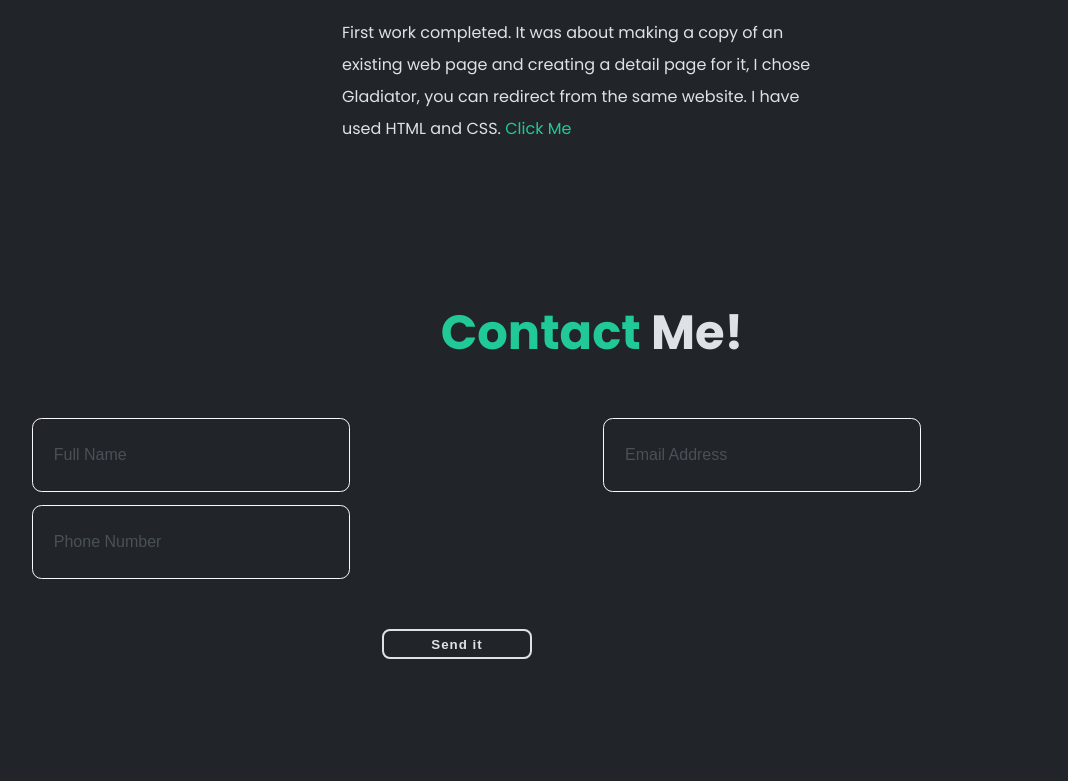
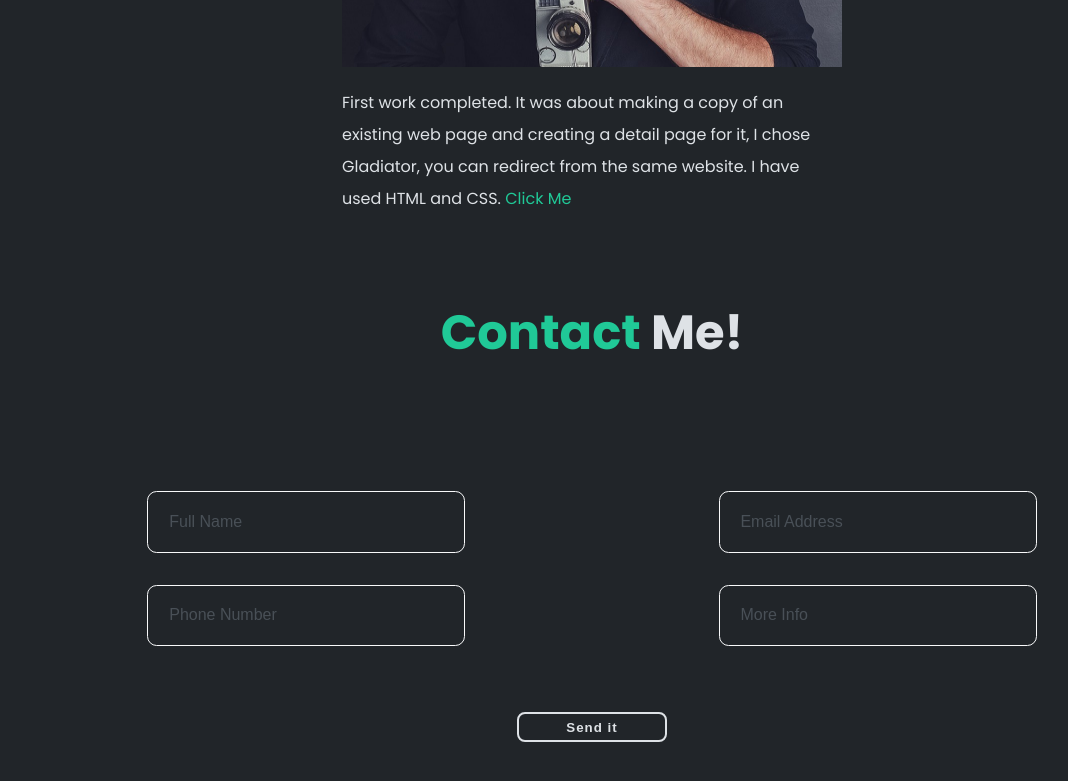
Before and after one commit to Driazzt/portfolio, a plain HTML site: page index.html in a window 1280 px wide. Shown: the part 2939-3720 px from the top of the page, without its empty margins (48-1116 px from the left). Drawn offline with Linux system fonts and the light colour scheme.

Commit message:
last fixes

```diff
--- a/index.html
+++ b/index.html
@@ -6,6 +6,8 @@
     <title>Personal Portfolio Héctor</title>
     <link rel="stylesheet" href="styles.css" />
   </head>
+
+  <!--------- BODY ---------->
 
   <body>
     <header class="header">
@@ -23,6 +25,8 @@
         </svg>
       </a>
 
+      <!--------- NAV BAR ---------->
+
       <nav class="navbar">
         <a href="#home" class="active">Home</a>
         <a href="#about">About</a>
@@ -31,6 +35,8 @@
         <a href="#contact">Contact</a>
       </nav>
     </header>
+
+    <!--------- HOME ---------->
 
     <section class="home" id="home">
       <div class="home-content">
@@ -48,6 +54,8 @@
           <a href="#">Let's talk</a>
         </div>
       </div>
+
+      <!--------- SVGS HOME ---------->
 
       <div class="svg-icons">
         <a href="https://x.com/hectormm96" target="_blank" class="twitter-svg">
@@ -115,6 +123,9 @@
         </a>
       </div>
     </section>
+
+    <!--------- ABOUT ---------->
+
     <section class="about" id="about">
       <h2 class="heading">About<span> Me</span></h2>
       <div class="about-img">
@@ -131,6 +142,8 @@
         </p>
       </div>
     </section>
+
+    <!--------- SKILLS ---------->
 
     <section class="container" id="skills">
       <div class="bar">
@@ -158,6 +171,8 @@
       </div>
     </section>
 
+    <!--------- PORTFOLIO ---------->
+
     <section class="portfolio" id="portfolio">
       <div class="title">
         <h2>Portfolio</h2>
@@ -174,6 +189,8 @@
         </p>
       </div>
     </section>
+
+    <!--------- CONTACT ---------->
 
     <section class="contact" id="contact">
       <h2 class="heading">Contact <span> Me! </span></h2>
@@ -195,6 +212,10 @@
             <input type="number" placeholder="Phone Number" required />
             <span class="focus"></span>
           </div>
+          <div class="input-field">
+            <input type="text" placeholder="More Info" required />
+            <span class="focus"></span>
+          </div>
         </div>
 
         <div class="btn-box btns">
--- a/styles.css
+++ b/styles.css
@@ -53,6 +53,8 @@
   --color-body-bg-rgb: 255, 255, 255;
 }
 
+/* -------- NAV BAR --------  */
+
 .header {
   position: fixed;
   top: 0;
@@ -75,7 +77,7 @@
 }
 
 .logo:hover {
-  fill: var(--color-teal);
+  fill: var(--color-gray-300);
 }
 
 .navbar a {
@@ -90,6 +92,8 @@
 .navbar a.active {
   color: var(--color-teal);
 }
+
+/* -------- HOME --------  */
 
 .home {
   height: 100vh;
@@ -193,7 +197,9 @@
   fill: var(--color-teal);
   border: 2px solid var(--color-teal);
 }
-/* --- */
+
+/* -------- ABOUT --------  */
+
 .about {
   height: 100vh;
   display: flex;
@@ -252,7 +258,8 @@
   line-height: 2;
 }
 
-/* --- */
+/* -------- SKILLS --------  */
+
 .container {
   height: 100vh;
   position: relative;
@@ -260,7 +267,9 @@
   /* padding: 0 20%; */
   padding: 3em 3em;
 }
-
+.container .bar {
+  padding: 0px 0px 5% 0px;
+}
 .container .bar h2 {
   display: flex;
   justify-content: center;
@@ -270,7 +279,7 @@
 }
 
 .container .skills {
-  margin: 40px 0;
+  margin: 40px -20;
   display: flex;
   padding: 15px;
 }
@@ -304,7 +313,9 @@
 .container .percent {
   margin: 0px 30% 0px 60p;
 }
-/* ----  */
+
+/* -------- PORTFOLIO --------  */
+
 .portfolio {
   height: 100vh;
   position: relative;
@@ -330,6 +341,7 @@
   justify-content: center;
   text-align: center;
   display: flex;
+  margin: 70px 0px 0px 0px;
 }
 .title p {
   width: 500px;
@@ -346,7 +358,8 @@
   color: var(--color-yellow);
 }
 
-/* --- */
+/* -------- CONTACT --------  */
+
 .contact {
   min-height: auto;
   padding-bottom: 7rem;
@@ -356,6 +369,8 @@
 
 .contact .heading {
   font-size: 3em;
+  /* margin: 0px 0px 70px 0px; */
+  padding: 0px 0px 70px 0px;
 }
 
 .contact form {
@@ -386,16 +401,13 @@
 .contact form .input-box .input-field {
   position: relative;
   width: 49%;
-  margin: 0.8rem 0;
+  margin: 1rem 0;
 }
 
-.contact form .input-box .input-field input,
-.contact form .textarea-field textarea {
+.contact form .input-box .input-field input {
   width: 50%;
-  height: 50%;
+  /* height: 50%; */
   padding: 1.3rem;
-  display: flex;
-  justify-content: center;
   font-size: 1rem;
   color: var(--color-gray-100);
   background: transparent;
@@ -412,9 +424,6 @@
 }
 
 .contact form .btn-box.btns .btn {
-  display: flex;
-  justify-content: center;
-  align-items: center;
   width: 150px;
   margin: 50px 350px;
   height: 30px;
```
